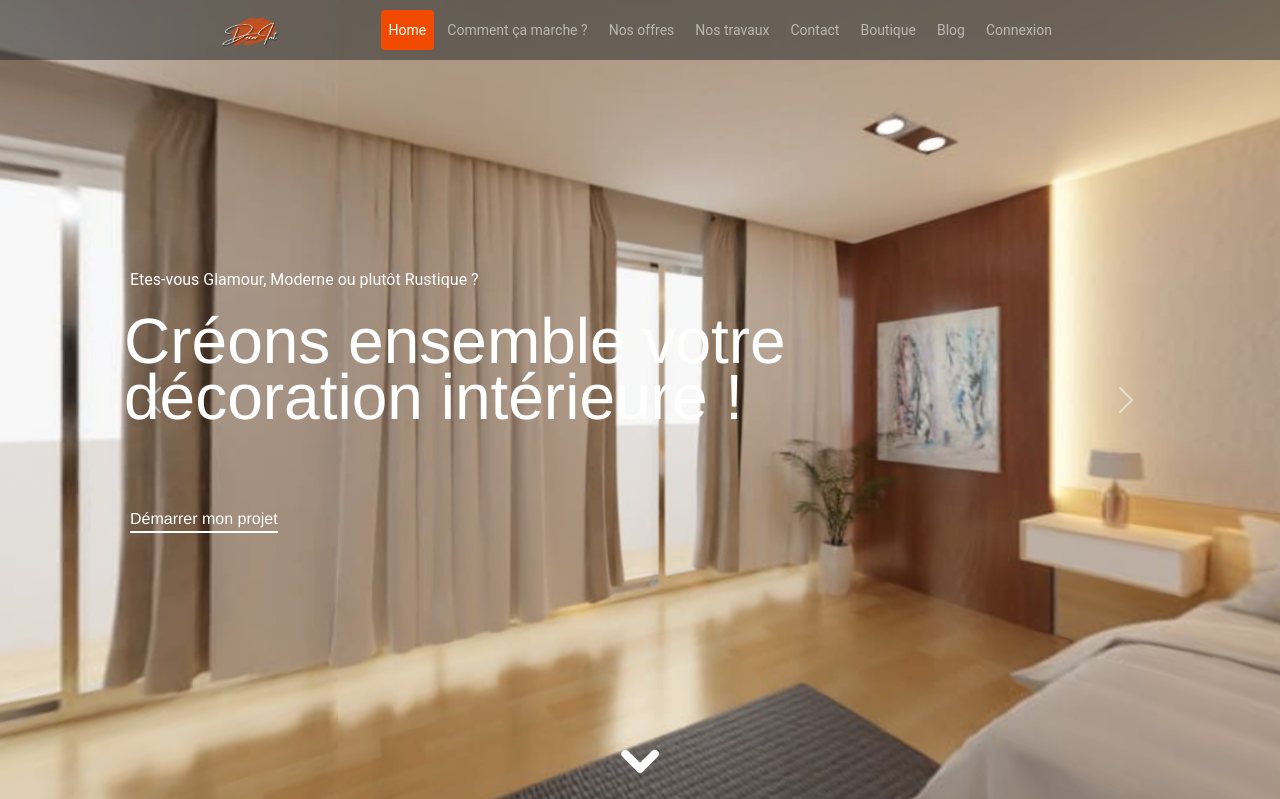
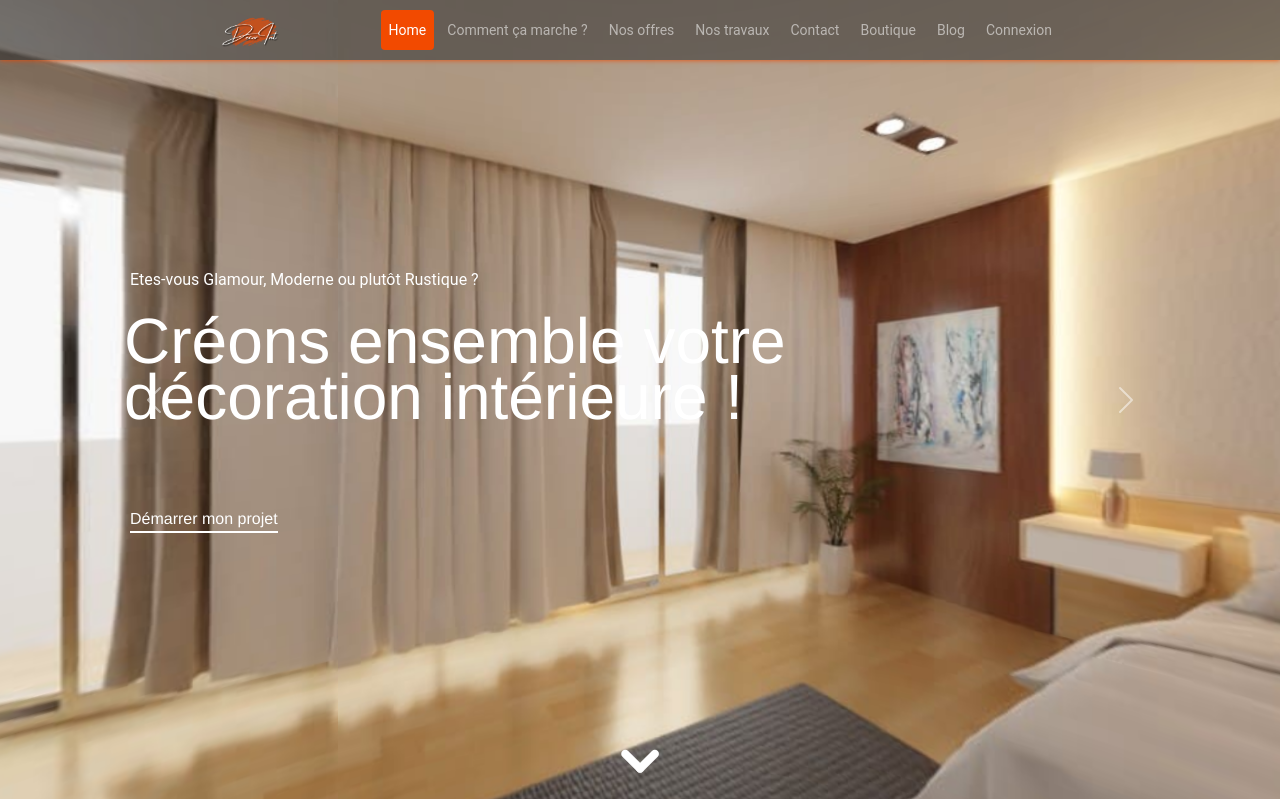
Before and after one commit to Kevsely/decor-int, a PHP site: page / in a window 1280 px wide. Shown: the top 799 px of the page. Run offline with PHP 8.4, Linux system fonts and the light colour scheme.

Commit message:
Shadow on navbar

```diff
--- a/style.css
+++ b/style.css
@@ -19,6 +19,7 @@ body {
 
 .navbar {
     --bs-bg-opacity: .50;
+    box-shadow: 0 0 5px #f24a00;
 }
 
 .nav-link {
```
